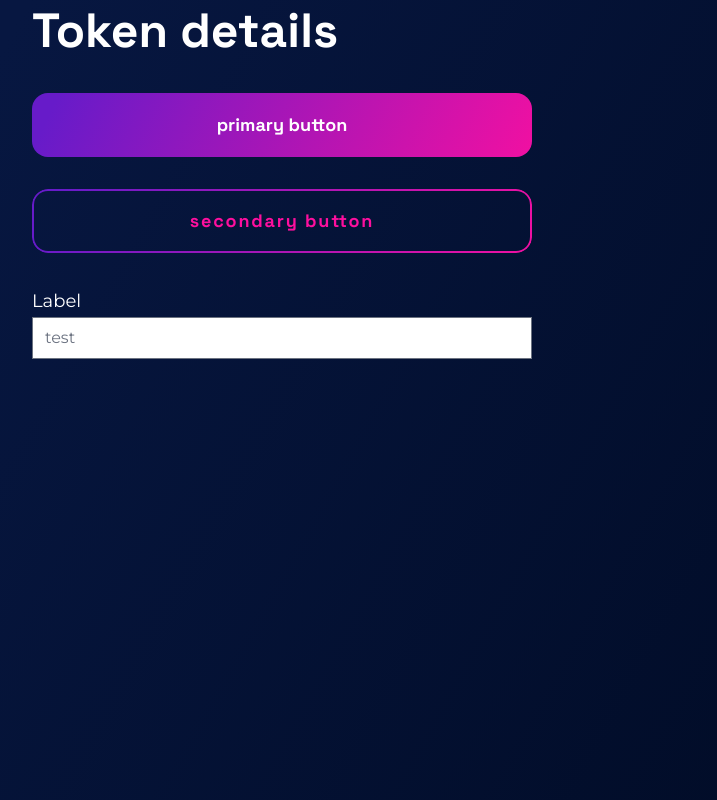
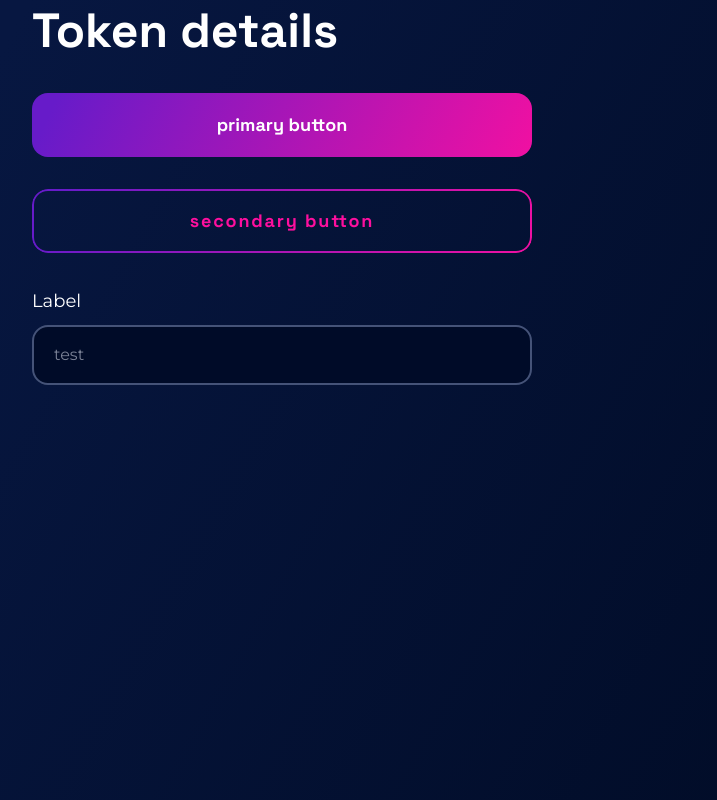
Before and after one commit to atomiklabs/deploycontracts.io, a Next.js app: page /tokenDetails in a window 1280 px wide. Shown: the whole page, without its empty margins (358-1075 px from the left). Built offline with nearby package versions, Linux system fonts and the light colour scheme.

Commit message:
init Input component

```diff
--- a/components/Input.tsx
+++ b/components/Input.tsx
@@ -1,8 +1,12 @@
 export default function Input() {
   return (
-    <div className='flex flex-col'>
+    <div className='flex flex-col gap-y-2'>
       <label className='text-white'>Label</label>
-      <input type='text' placeholder='test' />
+      <input
+        className='py-4 px-5 bg-[#000B28] border-2 border-[#455378] outline-none focus:ring-0 rounded-2xl text-gray-100 placeholder:text-gray-300 focus:input-gradient '
+        type='text'
+        placeholder='test'
+      />
     </div>
   )
 }
```
